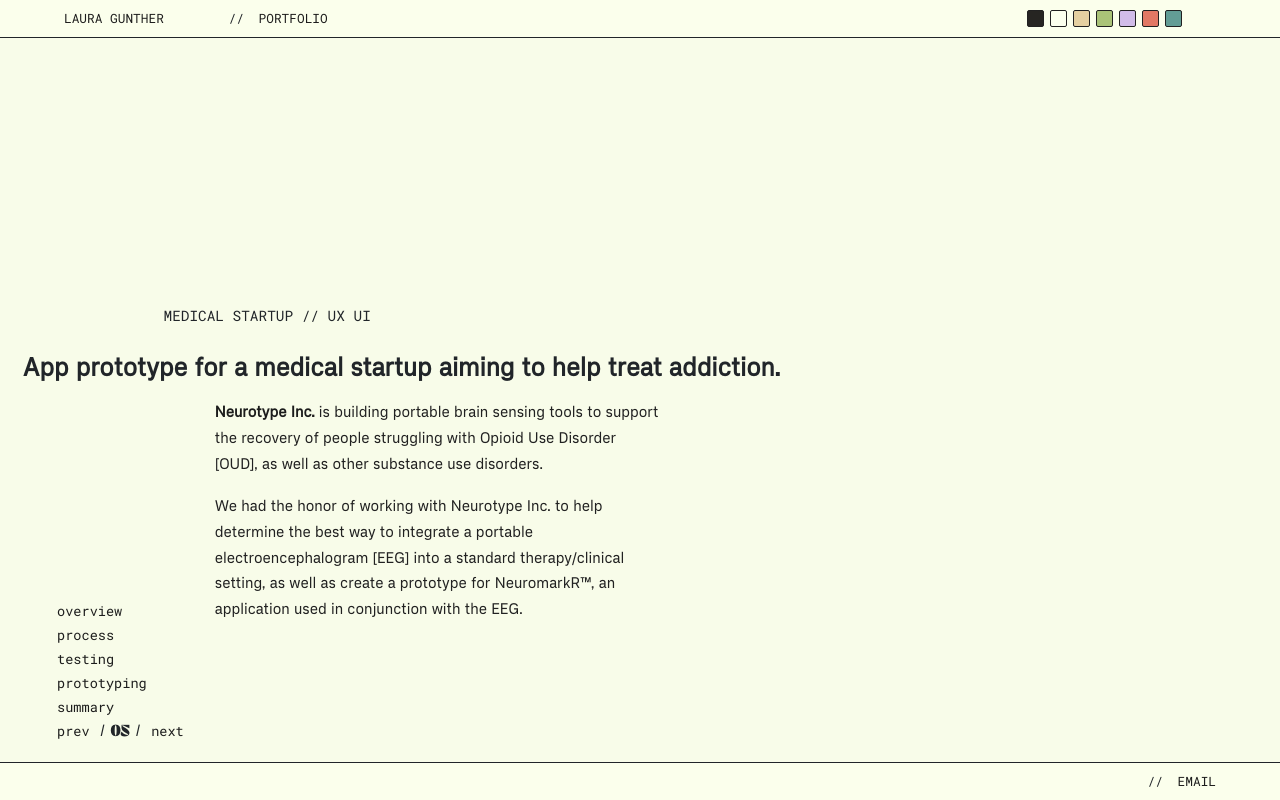
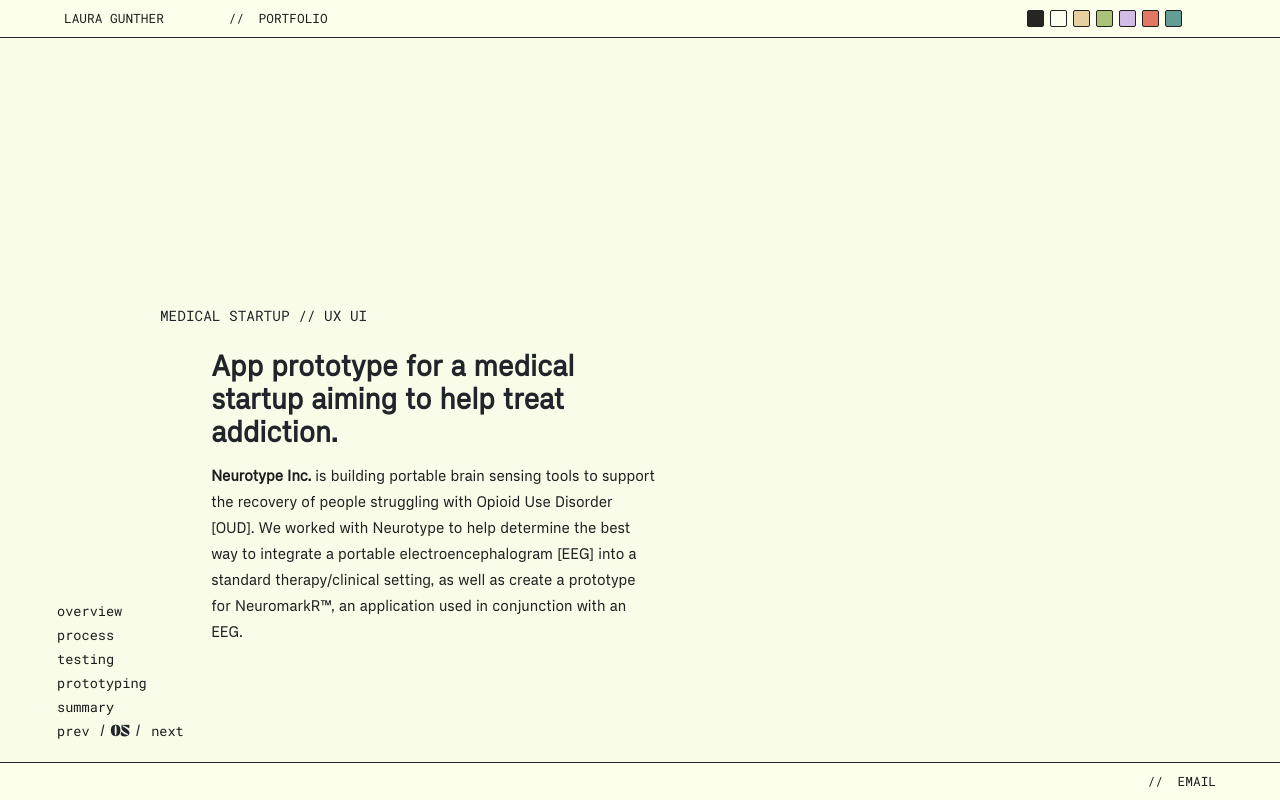
Before and after one commit to lo-designs/Portfolio, a React (Create React App) app: page /neurotype in a window 1280 px wide. Built offline with nearby package versions, Linux system fonts and the light colour scheme.

Commit message:
trimming part 2

```diff
--- a/src/Components/PortfolioPages/Neurotype/Neurotype.jsx
+++ b/src/Components/PortfolioPages/Neurotype/Neurotype.jsx
@@ -68,14 +68,12 @@ function Neurotype() {
                     </b>
                     is building portable brain sensing tools to support the
                     recovery of people struggling with Opioid Use Disorder
-                    [OUD], as well as other substance use disorders.
-                  </p>
-                  <p>
-                    We had the honor of working with Neurotype Inc. to help
+                    [OUD].
+                    We worked with Neurotype to help
                     determine the best way to integrate a portable
                     electroencephalogram [EEG] into a standard therapy/clinical
                     setting, as well as create a prototype for NeuromarkR™, an
-                    application used in conjunction with the EEG.
+                    application used in conjunction with an EEG.
                   </p>
                 </div>
               </div>
@@ -94,11 +92,9 @@ function Neurotype() {
                 01 Addiction healthcare & treatment.
               </p>
               <p>
-                Our first goal was to gain an understanding of the current
-                landscape for addiction healthcare. We conducted secondary
-                research to learn about the patient/practitioner experience in
-                clinical and therapy settings, as well as industry trends for
-                visually presenting complicated medical data.
+                We conducted secondary research to learn about the current
+                landscape for addiction healthcare, as well as gain an understanding of patient/practitioner sessions in
+                clinical and therapy settings. We also researched ways to visually present complicated medical data.
               </p>
             </div>
             <div className="poster">
@@ -121,10 +117,10 @@ function Neurotype() {
               </p>
               <p>
                 We conducted nine remote interviews with practitioners in
-                various healthcare roles. The information gathered from these
-                interviews, in addition to our research, gave us context to what
+                various healthcare roles. The information from these
+                interviews gave us context to what
                 sessions generally look like between patient and practitioner.
-                This helped to create an experience map to better visualize the
+                This helped create an experience map to better visualize the
                 process of implementing a portable EEG in a standard therapy
                 session.
               </p>
@@ -144,19 +140,11 @@ function Neurotype() {
             <div className="description">
               <p className="title-number">Data Visualization // Prototyping</p>
               <p className="description-title">
-                03 Easy to interpret data.
+                03 Interpretable data.
               </p>
               <p>
-                The idea is that the interface displays measurements in patient
-                brain reactivity when looking at substance-related images. That
-                data is then compared side-by-side with data reflecting patient
-                self-reported cravings.
-              </p>
-              <p>
-                We had the opportunity to walk through the data prototypes with
-                an expert in data visualization. The main goal was to make EEG
-                data easy to interpret for practitioners without EEG expertise.
-                Prototypes were made by team using Figma.
+                The idea is that the app takes measurements in patient
+                brain reactivity when looking at substance-related images (from the EEG), which is then compared side-by-side with patient self-reported cravings.
               </p>
             </div>
             <div className="poster">
@@ -166,7 +154,7 @@ function Neurotype() {
               <div id="mobile-images">
                 <img src={neuroData} alt=""></img>
                 <p className="caption">
-                  [ Graph: brain reactivity vs. self-report ]
+                  [ Graph: brain reactivity vs. self-report | protoypes made by team in Figma ]
                 </p>
               </div>
             </div>
--- a/src/Components/PortfolioPages/PortfolioPages.scss
+++ b/src/Components/PortfolioPages/PortfolioPages.scss
@@ -141,7 +141,7 @@ section .content {
 }
 
 .site-link {
-  font-size: 1.3rem;
+  font-size: 1.7rem;
 }
 
 .process {
@@ -167,9 +167,15 @@ section .content {
 .subtitle {
   font-family: "Vercetti";
   font-weight: bolder;
-  font-size: 1.5rem;
+  font-size: 1.7rem;
   line-height: 1.4;
   padding: 10px 0 15px 0;
+}
+
+.subtitle {
+  margin-left: 15vw;
+  width: 35vw;
+  line-height: 1.2;
 }
 
 .title-number {
@@ -327,7 +333,7 @@ section .content {
     }
 
     .subtitle {
-      font-size: 1.1rem;
+      font-size: 1.6rem;
       padding-top: 25px;
     }
 
```
